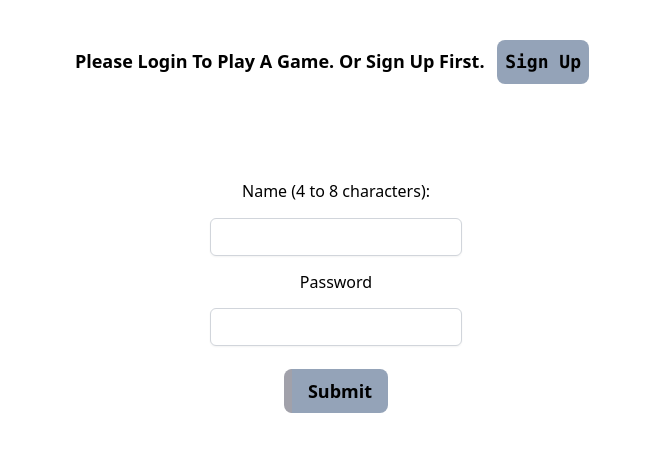
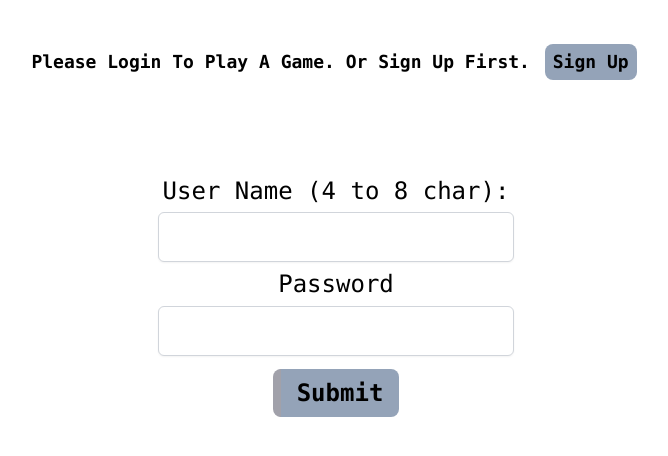
Before and after one commit to Xavek/quiz-client, a React (Create React App) app: page /login in a window 1280 px wide. Shown: the top 456 px of the page, without its empty margins (304-972 px from the left). Built offline with nearby package versions, Linux system fonts and the light colour scheme.

Commit message:
major ui changes

```diff
--- a/src/components/Login.js
+++ b/src/components/Login.js
@@ -28,25 +28,29 @@ const Login = () => {
   return (
     <>
       <>
-        <p className="mt-8 text-center px-2 py-2 text-lg font-semibold font-sans ">
+        <p className="mt-8 text-center px-2 py-2 text-lg font-semibold font-mono ">
           Please Login To Play A Game. Or Sign Up First. {""}
           <Link to="/signup">
-            <button className="mx-2 my-x px-2 py-2 bg-slate-400 text-lg font-mono  font-semibold rounded-lg">
+            <button className="mx-1 my-1 px-2 py-1 bg-slate-400 text-lg font-mono  font-semibold rounded-lg">
               Sign Up
             </button>
           </Link>
         </p>
-        <div className="mt-20 grid place-items-center h-64">
-          <label htmlFor="username">Name (4 to 8 characters):</label>
+        <div className="mt-20 grid place-items-center h-64 font-mono ">
+          <label htmlFor="username" className="text-2xl">
+            User Name (4 to 8 char):
+          </label>
           <input
             ref={refUsernameValue}
             type="text"
             id="username"
             name="username"
             required
-            className="block bg-white w-50 border border-gray-300 rounded-md py-2 pl-9 pr-3 shadow-sm focus:outline-none focus:border-sky-500 focus:ring-sky-500 focus:ring-1 sm:text-sm"
+            className="block bg-white w-50 border border-gray-300 rounded-md py-2 pl-9 pr-3 shadow-sm focus:outline-none focus:border-sky-500 focus:ring-sky-500 focus:ring-1 text-2xl"
           ></input>
-          <label htmlFor="password">Password</label>
+          <label htmlFor="password" className="text-2xl">
+            Password
+          </label>
 
           <input
             ref={refPassValue}
@@ -54,11 +58,11 @@ const Login = () => {
             id="password"
             name="password"
             required
-            className="block  bg-white w-50 border border-gray-300 rounded-md py-2 pl-9 pr-3 shadow-sm focus:outline-none focus:border-sky-500 focus:ring-sky-500 focus:ring-1 sm:text-sm"
+            className="block text-2xl bg-white w-50 border border-gray-300 rounded-md py-2 pl-9 pr-3 shadow-sm focus:outline-none focus:border-sky-500 focus:ring-sky-500 focus:ring-1"
           ></input>
           <button
             onClick={handleSubmit}
-            className="my-2 py-2 px-4  bg-slate-400 text-white-800 font-semibold text-lg transition ease-in-out delay-100 hover:-translate-y-1 hover:scale-110 rounded-lg border-l-8 border-zinc-400"
+            className="my-2 py-2 px-4  bg-slate-400 text-white-800 font-semibold text-2xl transition ease-in-out delay-100 hover:-translate-y-1 hover:scale-110 rounded-lg border-l-8 border-zinc-400"
           >
             Submit
           </button>
--- a/src/components/Signup.js
+++ b/src/components/Signup.js
@@ -28,25 +28,29 @@ const Signup = () => {
   };
   return (
     <>
-      <p className="mt-8 text-center px-2 py-2 text-lg font-semibold font-sans ">
+      <p className="mt-8 text-center px-2 py-2 text-lg font-semibold font-mono ">
         First Time Sign Up To Play a Game. OR{" "}
         <Link to="/login">
-          <button className="mx-2 my-x px-2 py-2 bg-slate-400 text-lg font-mono  font-semibold rounded-lg">
+          <button className="mx-1 my-1 px-2 py-1 bg-slate-400 text-lg font-mono  font-semibold rounded-lg">
             Login
           </button>
         </Link>
       </p>
-      <div className="mt-20 grid place-items-center h-64">
-        <label htmlFor="username">User Name (4 to 8 characters):</label>
+      <div className="mt-20 grid place-items-center h-64 font-mono">
+        <label htmlFor="username" className="text-2xl">
+          User Name (4 to 8 char):
+        </label>
         <input
           ref={refUsernameValue}
           type="text"
           id="username"
           name="username"
           required
-          className="block bg-white w-50 border border-gray-300 rounded-md py-2 pl-9 pr-3 shadow-sm focus:outline-none focus:border-sky-500 focus:ring-sky-500 focus:ring-1 sm:text-sm"
+          className="block bg-white w-50 border border-gray-300 rounded-md py-2 pl-9 pr-3 shadow-sm focus:outline-none focus:border-sky-500 focus:ring-sky-500 focus:ring-1 text-2xl"
         ></input>
-        <label htmlFor="password">Password</label>
+        <label htmlFor="password" className="text-2xl">
+          Password
+        </label>
 
         <input
           ref={refPassValue}
@@ -54,11 +58,11 @@ const Signup = () => {
           id="password"
           name="password"
           required
-          className="block  bg-white w-50 border border-gray-300 rounded-md py-2 pl-9 pr-3 shadow-sm focus:outline-none focus:border-sky-500 focus:ring-sky-500 focus:ring-1 sm:text-sm"
+          className="block  bg-white w-50 border border-gray-300 rounded-md py-2 pl-9 pr-3 shadow-sm focus:outline-none focus:border-sky-500 focus:ring-sky-500 focus:ring-1 text-2xl"
         ></input>
         <button
           onClick={handleSubmit}
-          className="my-2 py-2 px-4  bg-slate-400 text-white-800 font-semibold text-lg transition ease-in-out delay-100 hover:-translate-y-1 hover:scale-110 rounded-lg border-l-8 border-zinc-400"
+          className="my-2 py-2 px-4  bg-slate-400 text-white-800 font-semibold transition ease-in-out delay-100 hover:-translate-y-1 hover:scale-110 rounded-lg border-l-8 border-zinc-400 text-2xl"
         >
           Submit
         </button>
```
